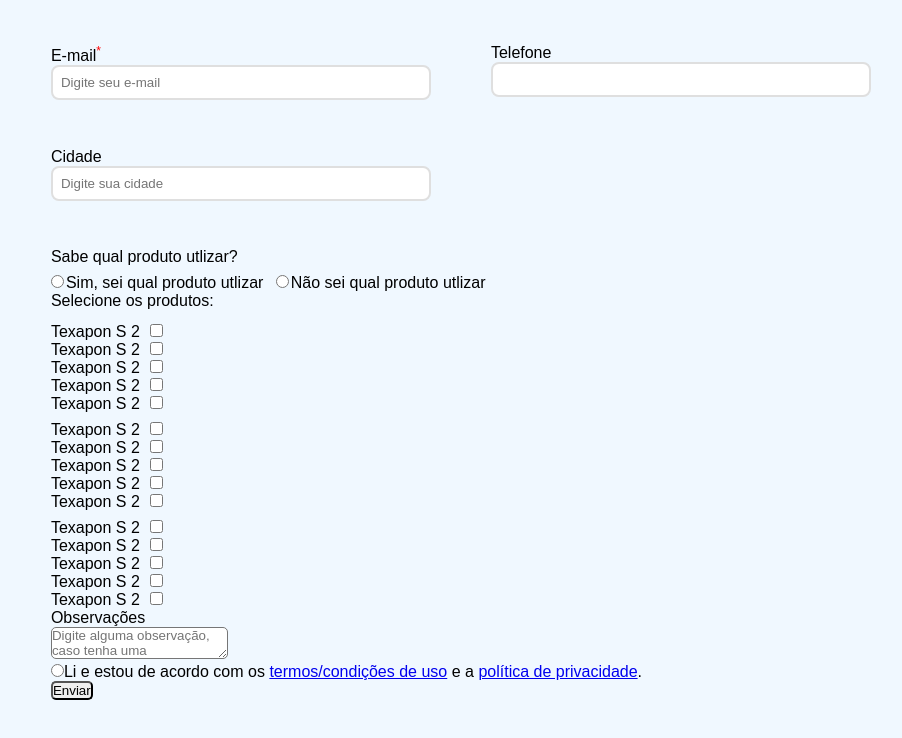
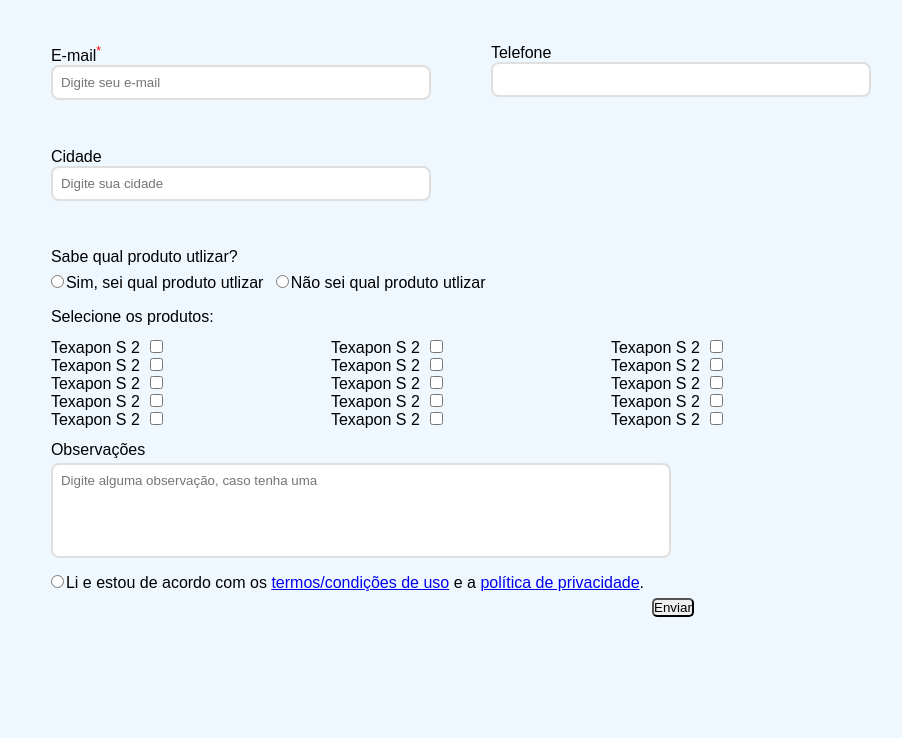
Before and after one commit to agtoliv/AugustoOliveira-PS-BASF, a plain HTML site: page front-end/index.html in a window 1280 px wide. Shown: the part 172-910 px from the top of the page, without its empty margins (213-1115 px from the left). After the commit the page ends 889 px from the top, so only its background shows below. Drawn offline with Linux system fonts and the light colour scheme; a web font is replaced by a local one.

Commit message:
style: estilizando campo de acordo com os termos

```diff
--- a/front-end/style.css
+++ b/front-end/style.css
@@ -144,3 +144,75 @@
     border: none;
     padding: 10%;
 }
+
+.description textarea{
+    width: 300px;
+    height: 150px;
+    resize: none;
+    display: block;
+    border-radius: 8px;
+    padding: 8px;
+    border: 2px solid #dfdfdf
+}
+
+.description-item-label{
+    margin-bottom: 4px;
+}
+
+.bigColumn {
+    display: flex;
+    flex-wrap: wrap; /* Permite a quebra de linha quando necessário */
+    justify-content: space-between; /* Adiciona espaço entre as colunas */
+}
+
+.column {
+    flex-direction: column;
+    flex: 0 0 30%; /* Ajuste o valor conforme necessário */
+    margin-top: 8px;
+    box-sizing: border-box; /* Garante que a largura especificada inclui as bordas e o preenchimento */
+}
+
+.obs{
+    margin-top: 12px;
+    display:flex;
+    flex-direction: column;
+    clear: both;
+}
+
+.obs textarea{
+    width: 600px;
+    height: 75px;
+    resize: none;
+    display: block;
+    border-radius: 8px;
+    padding: 8px;
+    border: 2px solid #dfdfdf
+}
+
+.obs-item-label{
+    margin-bottom: 4px;
+}
+
+fieldset p{
+    margin-top: 16px;
+}
+
+#agreementField{
+    display: flex;
+    width: 100%;
+    height: 100%;
+    margin-top: 2%;
+    margin-bottom: 2%;
+}
+
+.agreement-options label{
+    margin-right: 8px;
+}
+
+.agreement-options input{
+    margin-right: 2px;
+}
+
+.submit-button{
+    margin-top: 24px;
+}
```
